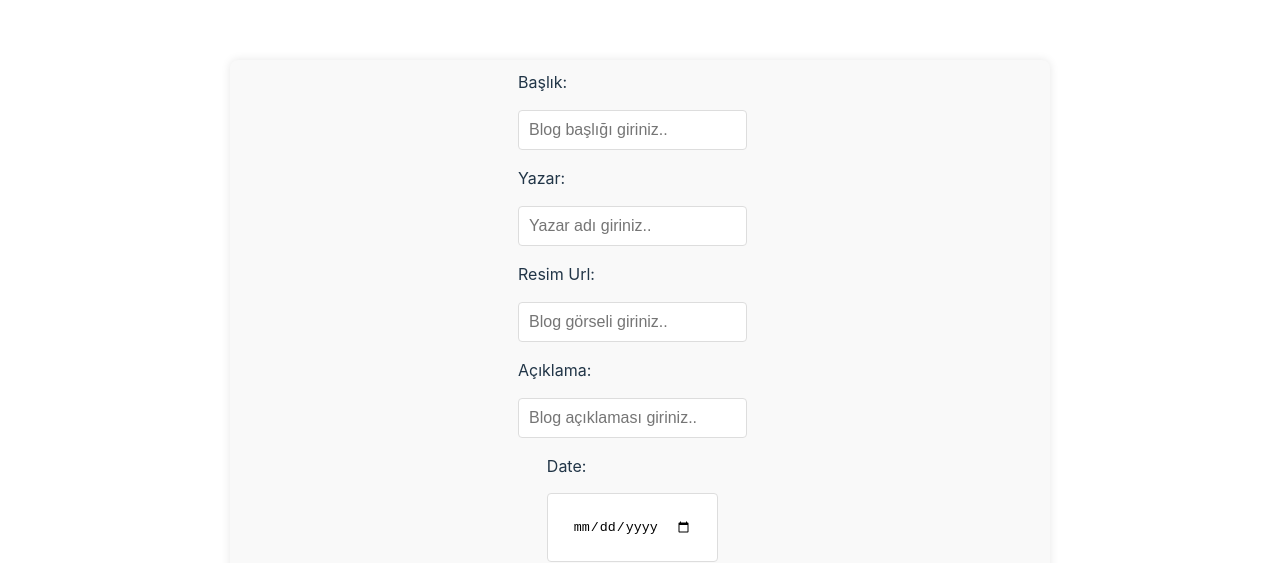
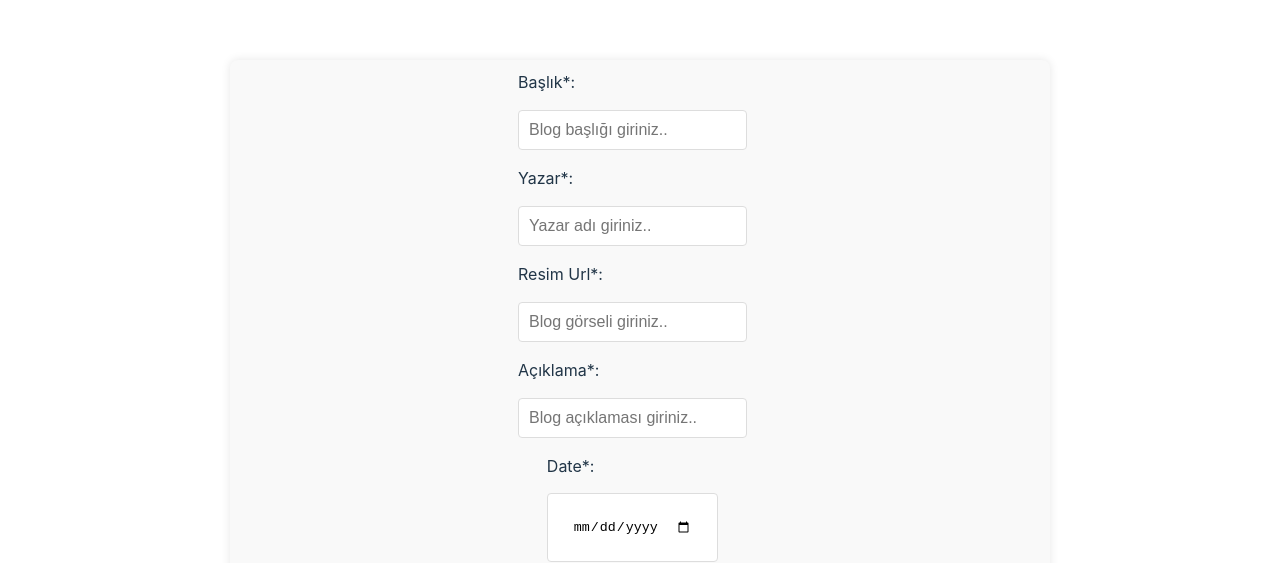
Before and after one commit to PelinCinar/React-V1.0, a React (Vite) app: page / in a window 1280 px wide. Shown: the part 211-774 px from the top of the page. Built offline with nearby package versions, Linux system fonts and the light colour scheme.

Commit message:
input kontrolü

```diff
--- a/src/components/BlogList/AddNewBlog.jsx
+++ b/src/components/BlogList/AddNewBlog.jsx
@@ -6,64 +6,77 @@ import BlogInput from "./BlogInput";
 
 const blogInputs = [
   {
-    label: "Başlık:",
+    label: "Başlık*:",
     type: "text",
     placeholder: "Blog başlığı giriniz..",
     name: "title",
   },
   {
-    label: "Yazar:",
+    label: "Yazar*:",
     type: "text",
     placeholder: "Yazar adı giriniz..",
     name: "author",
   },
   {
-    label: "Resim Url:",
+    label: "Resim Url*:",
     type: "text",
     placeholder: "Blog görseli giriniz..",
     name: "image",
   },
   {
-    label: "Açıklama:",
+    label: "Açıklama*:",
     type: "text",
     placeholder: "Blog açıklaması giriniz..",
     name: "info",
   },
   {
-    label: "Date:",
+    label: "Date*:",
     type: "date",
     placeholder: "Blog tarihi giriniz..",
     name: "date",
   },
 ];
 
-const AddNewBlog = ({addBlog }) => {
+const AddNewBlog = ({ addBlog }) => {
   const [blogData, setBlogData] = useState({
     title: "",
     image: "",
     info: "",
     date: "",
-    author:""
-  });//AddnewBlogtan içindeki inputlardan değeri alıyoruz yani state olark blogData
+    author: "",
+  }); //AddnewBlogtan içindeki inputlardan değeri alıyoruz yani state olark blogData
+
+  console.log(Object.values(blogData));
 
   const handleChange = (e) => {
     const { name, value } = e.target;
     setBlogData({ ...blogData, [name]: value });
   };
 
-   console.log(blogData);
 
   const handleSubmit = (event) => {
     event.preventDefault();
     addBlog(blogData);
-    setBlogData({ title: "", image: "", info: "", date: "" });}
+    setBlogData({ title: "", image: "", info: "", date: "" });
+  };
 
+  function onSubmit(event) {
+    event.preventDefault();
+    const isFormValid = Object.values(blogData).every(
+      (value) => value.trim() !== ""
+    );
+    if (!isFormValid){
+      console.error("İNPUT ALANI BOŞ GEÇİLEMEZ");
+      return;
+    }
+    handleSubmit(event);
+  }
 
   return (
     <div className="form-container">
-      <form className="blog-form" onSubmit={handleSubmit}>
+      <form className="blog-form" onSubmit={onSubmit}>
         {blogInputs.map((input, index) => (
-       <BlogInput key={index} {...input} handleChange={handleChange}/>
+          <BlogInput key={index} {...input} handleChange={handleChange} />
         ))}
 
         <Button size="lg" color="success" type="submit">
@@ -76,7 +89,7 @@ const AddNewBlog = ({addBlog }) => {
 
 AddNewBlog.propTypes = {
   addBlog: PropTypes.func.isRequired,
-  deleteBlog: PropTypes.func
+  deleteBlog: PropTypes.func,
 };
 
 export default AddNewBlog;
--- a/src/components/BlogList/BlogList.jsx
+++ b/src/components/BlogList/BlogList.jsx
@@ -8,6 +8,7 @@ function BlogList() {
   const [blogs, setBlogs] = useState(initialBlogData);
   const [searchTerm, setSearchTerm] = useState("");
   const [sortType, setSortType] = useState("date");
+
 
   const addBlog = (newBlog) => {
     const id = blogs.length + 1;
```
